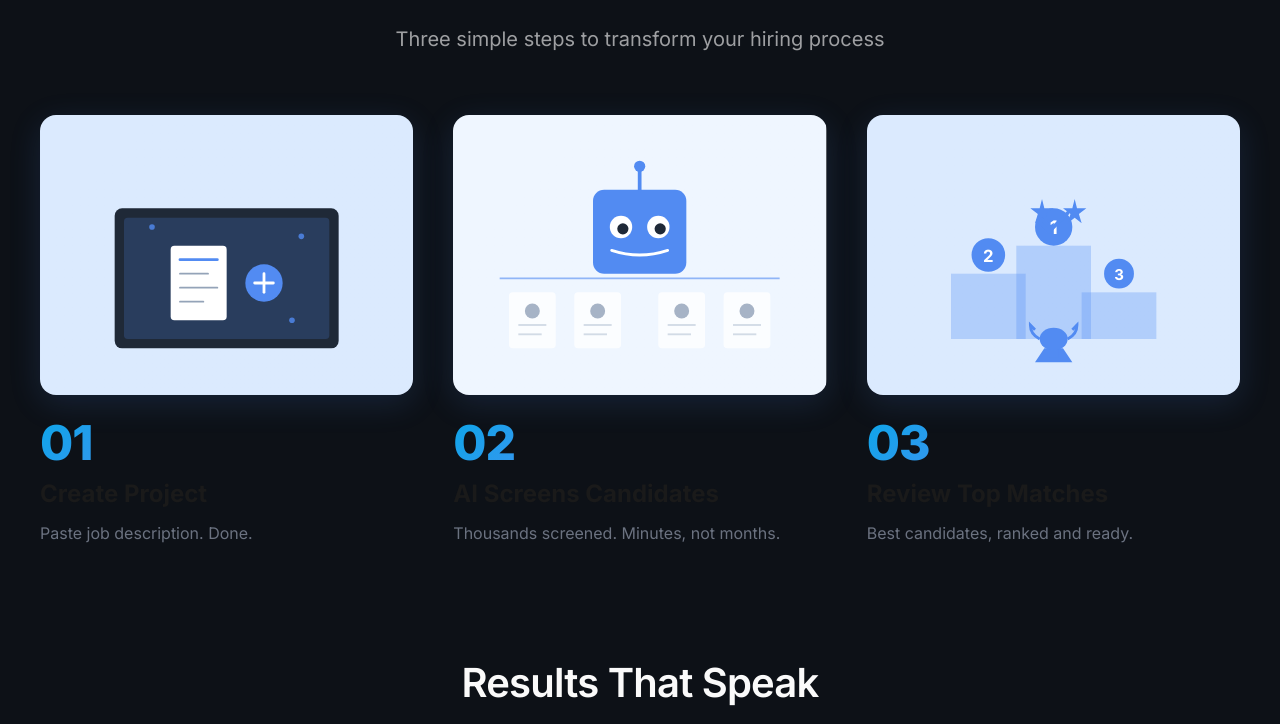
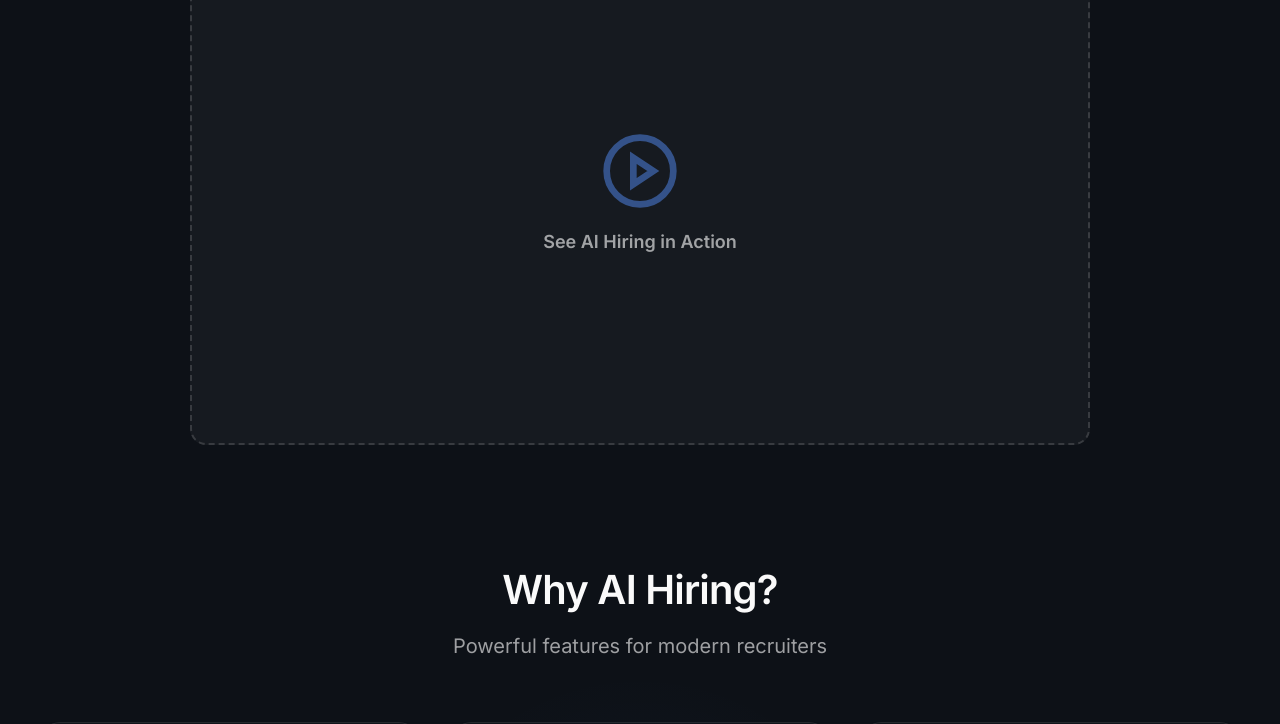
Before and after one commit to Shreyadungrakoti/ai-hiring-ui, a React (Vite) app: page / in a window 1280 px wide. Shown: the part 971-1695 px from the top of the page. Built offline with nearby package versions, Linux system fonts and the light colour scheme; no server answers.

Commit message:
Remove How It Works and Results sections

```diff
--- a/src/pages/LandingPage.jsx
+++ b/src/pages/LandingPage.jsx
@@ -2,8 +2,6 @@ import { useMemo, useState, useEffect, useRef } from "react";
 import { useNavigate, useSearchParams } from "react-router-dom";
 import { useAuth } from "../state/auth.jsx";
 import { Users, Zap, Target, Shield, TrendingUp, Sparkles, Send, X, User, ChevronDown, Settings, HelpCircle, Globe, LogOut } from "lucide-react";
-import StatsCarousel from "../components/StatsCarousel.jsx";
-import ProductShowcase from "../components/ProductShowcase.jsx";
 import Logo from "../components/Logo.jsx";
 
 export default function LandingPage() {
@@ -594,12 +592,6 @@ export default function LandingPage() {
         </div>
       </section>
 
-      {/* Product Showcase - moved before demo */}
-      <ProductShowcase />
-
-      {/* Stats Carousel */}
-      <StatsCarousel />
-
       {/* Demo Video Section */}
       <section className="landingDemo" id="demo">
         <div className="landingDemoContent">
```
